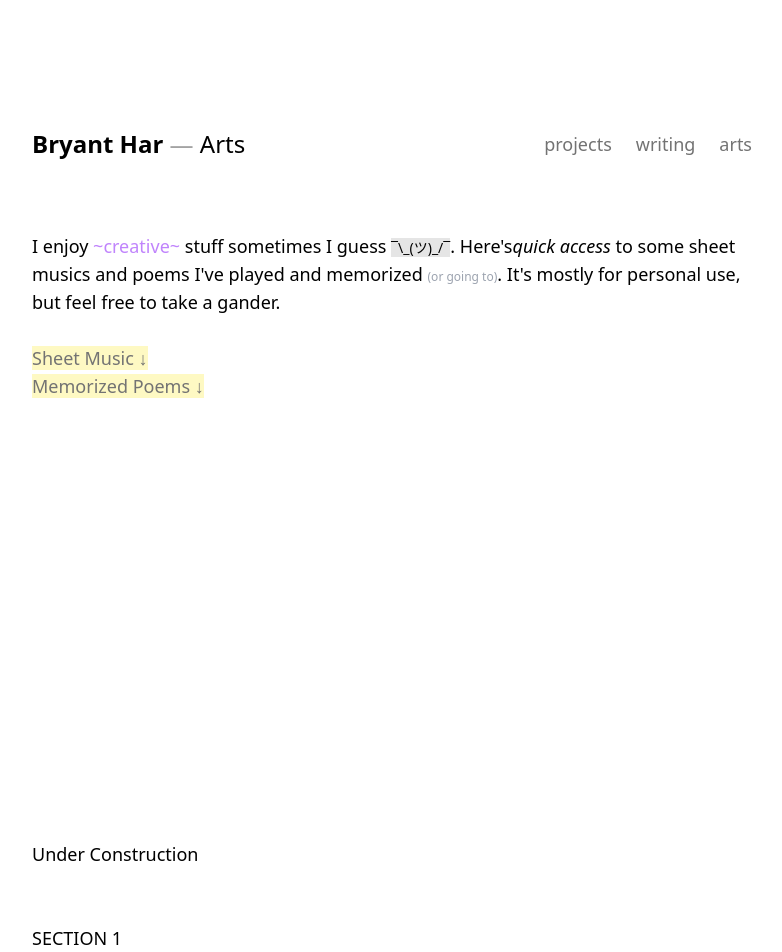
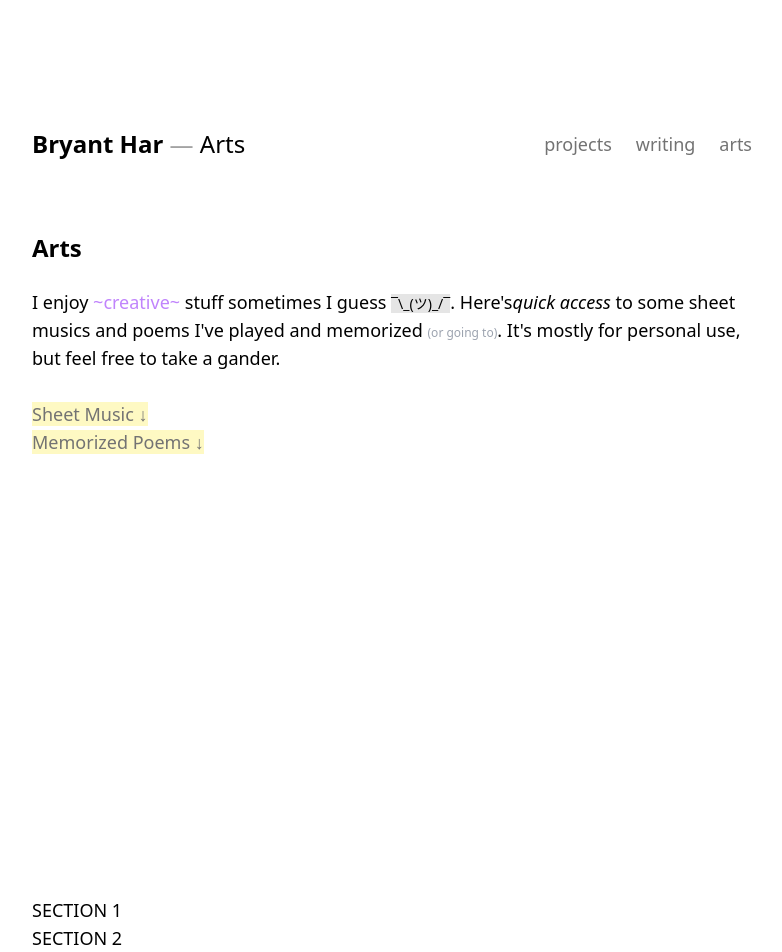
Before and after one commit to bryant-har/bryanthar.com, a Next.js app in the folder etamac/: page /about/arts in a window 1280 px wide. Shown: the top 952 px of the page, without its empty margins (248-1030 px from the left). Built offline with nearby package versions, Linux system fonts and the light colour scheme.

Commit message:
Add heading

```diff
--- a/etamac/src/pages/about/arts.js
+++ b/etamac/src/pages/about/arts.js
@@ -1,12 +1,13 @@
-import layout from "../../static/Layout";
+import Layout from "../../static/Layout";
 import Link from "next/link";
-
-Arts.getLayout = layout
+import styles from "../../static/static.module.css"
+Arts.getLayout = Layout
 
 export default function Arts() {
   return <>
     <body className="staticbody">
       <div className="pb-96">
+        <section class={styles.header}>Arts</section>
         <p>
           I enjoy <it className=" text-purple-400">~creative~</it> stuff sometimes I
           guess <span className=" text-sm bg-neutral-200">¯\_(ツ)_/¯</span>. Here's
@@ -18,17 +19,6 @@ export default function Arts() {
         <br />
         <Link className="staticlink bg-yellow-100" href="#poems">Memorized Poems ↓ </Link>
       </div >
-      <p>
-        Under Construction
-
-
-
-
-
-
-
-
-      </p>
       <div className="pb-96">
         <section id="sheets">SECTION 1</section>
         {/* import sheets component */}
--- a/etamac/src/static/Header.js
+++ b/etamac/src/static/Header.js
@@ -34,7 +34,7 @@ export default function Header() {
     <header
       className="flex justify-between items-start"
     >
-      <h1 className="font-bold text-black text-2xl mb-6">
+      <h1 className={styles['header']}>
         <Link href="/about">Bryant Har </Link>
         {pageTitle ?
           (<span class={styles["page-title"]} >
--- a/etamac/src/static/static.module.css
+++ b/etamac/src/static/static.module.css
@@ -19,6 +19,10 @@
     @apply flex items-start justify-end space-x-6 text-lg py-0.5;
 }
 
+.header {
+  @apply font-bold text-black text-2xl mb-6
+}
+
 .page-title {
   @apply font-light;
 }
--- a/etamac/src/styles.css
+++ b/etamac/src/styles.css
@@ -15,7 +15,7 @@ html {
 
 
 
-/* Static Styles in ./static css module*/
+/* Most Static Styles in ./static css module*/
 .staticlink {
   @apply hover:text-black transition-colors text-neutral-500
 }
```
